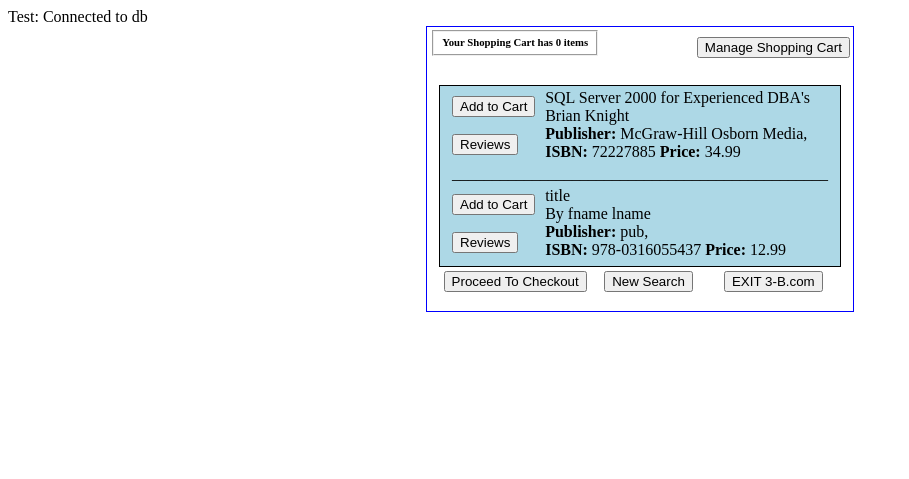
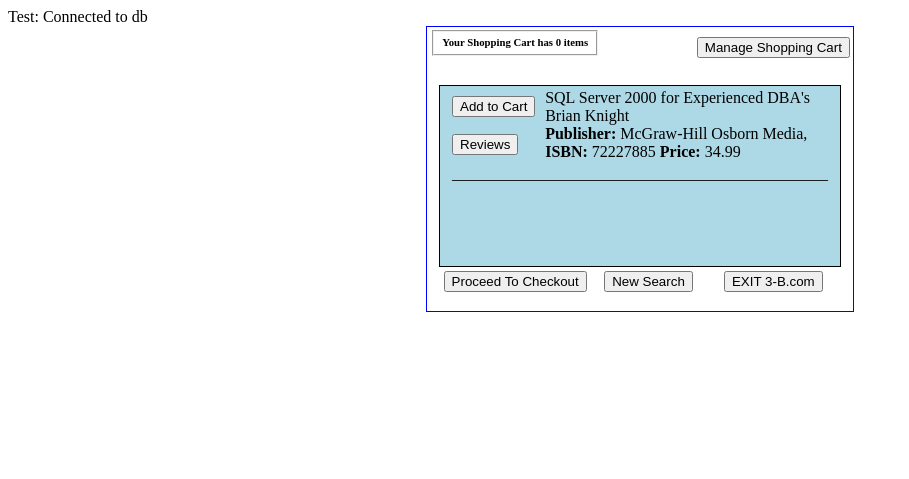
Before and after one commit to rhayes13/COSC-471-Project, a PHP site: page /screen3.php in a window 1280 px wide. Shown: the top 479 px of the page, without its empty margins (0-909 px from the left). Run offline with PHP 8.4, Linux system fonts and the light colour scheme; data comes from the database, SQL or seed files in the repository.

Commit message:
fixed book and sale tables, updated DML and DDL, some functionality added to screen3.php

```diff
--- a/bbb/screen3.php
+++ b/bbb/screen3.php
@@ -38,18 +38,38 @@
 		<td style="width: 350px" colspan="3" align="center">
 			<div id="bookdetails" style="overflow:scroll;height:180px;width:400px;border:1px solid black;background-color:LightBlue">
 				<table>
-				<tr><td align='left'>
-						<button name='btnCart' id='btnCart' onClick='cart("72227885", "", "Array", "all")'>Add to Cart</button></td>
-					<td rowspan='2' align='left'>SQL Server 2000 for Experienced DBA's</br>Brian Knight</br>
-						<b>Publisher:</b> McGraw-Hill Osborn Media,</br>
-						<b>ISBN:</b> 72227885</t> <b>Price:</b> 34.99</td></tr>
-				<tr><td align='left'><button name='review' id='review' onClick='review("72227885")'>Reviews</button></td></tr>
-				<tr><td colspan='2'><p>_______________________________________________</p></td></tr>
+					<?php
+							$books = "SELECT * FROM book;";
+							$result = mysqli_query($conn, $books);
+							$resultCheck = mysqli_num_rows($result);
+
+							// UPDATE THIS FUNCTION SO THAT CURRENT USER IS SELECTED
+							// NOT FUNCTIONAL YET
+							function insertToCart($sale_id, $quantity, $month,$sale_year, $sold, $username) {
+								$SQL = "INSERT INTO sale (sale_id,  quanity, month, sale_year, sold, username)
+									VALUES ('".$sale_id."
+											', '".$quantity."
+											', '".$month."
+											', '".$sale_year."
+											', '".$sold."
+											', '".$username."')";
+							}
 
 
-				<tr><td align='left'><button name='btnCart' id='btnCart' onClick='cart("978-0316055437", "", "Array", "all")'>Add to Cart</button></td><td rowspan='2' align='left'>title</br>By fname lname</br><b>Publisher:</b> pub,</br><b>ISBN:</b> 978-0316055437</t> <b>Price:</b> 12.99</td></tr><tr><td align='left'><button name='review' id='review' onClick='review("978-0316055437")'>Reviews</button></td></tr><tr><td colspan='2'><p>_______________________________________________</p></td></tr>
-				<tr><td align='left'><button name='btnCart' id='btnCart' onClick='cart("978-0345339706", "", "Array", "all")'>Add to Cart</button></td><td rowspan='2' align='left'>Lord of the Rings, The Fellowship of the</br>By J.R.R. Tolkien</br><b>Publisher:</b> Del Rey,</br><b>ISBN:</b> 978-0345339706</t> <b>Price:</b> 8.09</td></tr><tr><td align='left'><button name='review' id='review' onClick='review("978-0345339706")'>Reviews</button></td></tr><tr><td colspan='2'><p>_______________________________________________</p></td></tr>
-				<tr><td align='left'><button name='btnCart' id='btnCart' onClick='cart("978-0590353427", "", "Array", "all")'>Add to Cart</button></td><td rowspan='2' align='left'>Harry Potter and the Sorcerer Stone</br>By J.K. Rowling</br><b>Publisher:</b> Scholastic,</br><b>ISBN:</b> 978-0590353427</t> <b>Price:</b> 8.47</td></tr><tr><td align='left'><button name='review' id='review' onClick='review("978-0590353427")'>Reviews</button></td></tr><tr><td colspan='2'><p>_______________________________________________</p></td></tr>
+							if (mysqli_num_rows($result) > 0) {
+								while ($row = mysqli_fetch_assoc($result)) {
+									echo "<tr><td align='left'>";
+									// CURRENTLY WORKING ON FIXING THIS BUTTON
+									echo "<button name='btnCart' id='btnCart' onClick='" . insertToCart(4, 1, 'May', 2020, 0, 'joe', '72227885') . "'>Add to Cart</button></td>";
+
+									echo "<td rowspan='2' align='left'>" . $row['title'].  "</br>" . $row['author']. "</br>";
+									echo "<b>Publisher:</b> " . $row['publisher']. ",</br>";
+									echo "<b>ISBN:</b> " . $row['ISBN']. "</t> <b>Price:</b> " . $row['price']. "</td></tr>";
+									echo "<tr><td align='left'><button name='review' id='review' onClick='review(\"" . $row['ISBN']. "\")'>Reviews</button></td></tr>";
+									echo "<tr><td colspan='2'><p>_______________________________________________</p></td></tr>";
+								}
+							}
+						?>
 				</table>
 			</div>
 
```
Also changed, not shown: DDL.txt (+12 -12 lines), DML.txt (+25 -19 lines).
